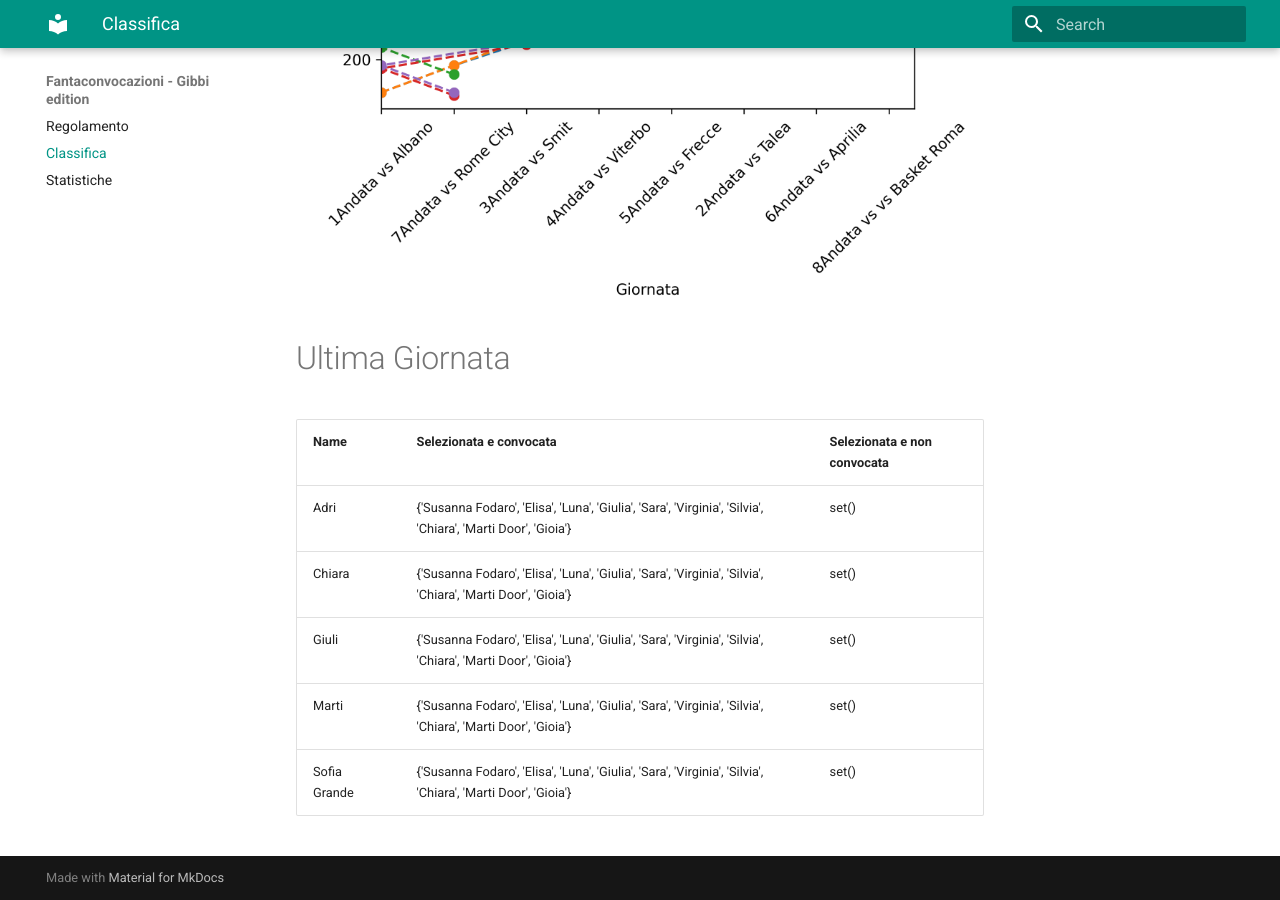
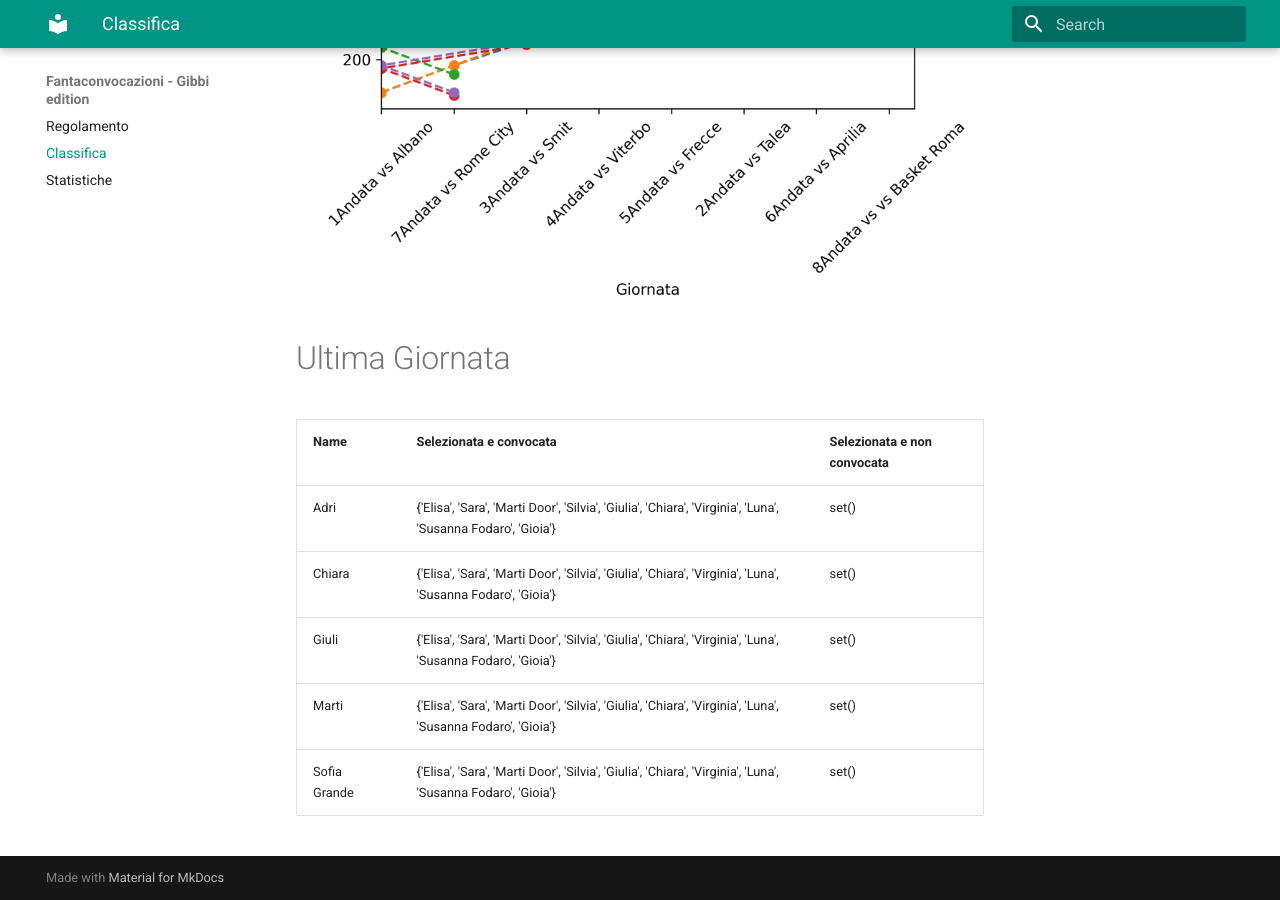
Before and after one commit to martinig94/fantagibbi, an MkDocs documentation site: the page built from docs/Classifica.md, in a window 1280 px wide and 900 px high, scrolled down 810 px. Built offline with MkDocs 1.6.1 and Material for MkDocs 9.7.7, drawn with Linux system fonts in a browser that asks for light colours.

Commit message:
Auto-update from main.py

```diff
--- a/docs/Classifica.md
+++ b/docs/Classifica.md
@@ -18,9 +18,9 @@
 <!-- START_TABLE CORRECT -->
 | Name         | Selezionata e convocata                                                                                      | Selezionata e non convocata   |
 |:-------------|:-------------------------------------------------------------------------------------------------------------|:------------------------------|
-| Adri         | {'Susanna Fodaro', 'Elisa', 'Luna', 'Giulia', 'Sara', 'Virginia', 'Silvia', 'Chiara', 'Marti Door', 'Gioia'} | set()                         |
-| Chiara       | {'Susanna Fodaro', 'Elisa', 'Luna', 'Giulia', 'Sara', 'Virginia', 'Silvia', 'Chiara', 'Marti Door', 'Gioia'} | set()                         |
-| Giuli        | {'Susanna Fodaro', 'Elisa', 'Luna', 'Giulia', 'Sara', 'Virginia', 'Silvia', 'Chiara', 'Marti Door', 'Gioia'} | set()                         |
-| Marti        | {'Susanna Fodaro', 'Elisa', 'Luna', 'Giulia', 'Sara', 'Virginia', 'Silvia', 'Chiara', 'Marti Door', 'Gioia'} | set()                         |
-| Sofia Grande | {'Susanna Fodaro', 'Elisa', 'Luna', 'Giulia', 'Sara', 'Virginia', 'Silvia', 'Chiara', 'Marti Door', 'Gioia'} | set()                         |
+| Adri         | {'Elisa', 'Sara', 'Marti Door', 'Silvia', 'Giulia', 'Chiara', 'Virginia', 'Luna', 'Susanna Fodaro', 'Gioia'} | set()                         |
+| Chiara       | {'Elisa', 'Sara', 'Marti Door', 'Silvia', 'Giulia', 'Chiara', 'Virginia', 'Luna', 'Susanna Fodaro', 'Gioia'} | set()                         |
+| Giuli        | {'Elisa', 'Sara', 'Marti Door', 'Silvia', 'Giulia', 'Chiara', 'Virginia', 'Luna', 'Susanna Fodaro', 'Gioia'} | set()                         |
+| Marti        | {'Elisa', 'Sara', 'Marti Door', 'Silvia', 'Giulia', 'Chiara', 'Virginia', 'Luna', 'Susanna Fodaro', 'Gioia'} | set()                         |
+| Sofia Grande | {'Elisa', 'Sara', 'Marti Door', 'Silvia', 'Giulia', 'Chiara', 'Virginia', 'Luna', 'Susanna Fodaro', 'Gioia'} | set()                         |
 <!-- END_TABLE CORRECT -->
```
